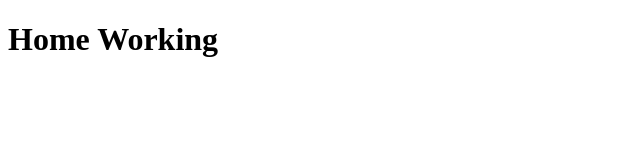
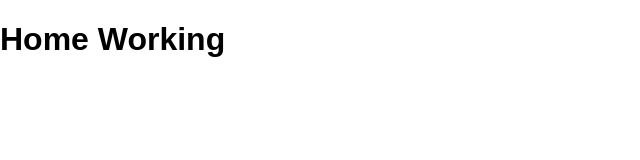
Before and after one commit to bagula2/Birth-Digitalization-Application-Generate-for-Panchayat, a Next.js app: page / in a window 1280 px wide. Shown: the top 160 px of the page, without its empty margins (0-640 px from the left). Built offline with nearby package versions, Linux system fonts and the light colour scheme.

Commit message:
Add language attribute to html tag in layout

```diff
--- a/app/layout.tsx
+++ b/app/layout.tsx
@@ -1,10 +1,12 @@
+import "./globals.css";
+
 export default function RootLayout({
   children,
 }: {
   children: React.ReactNode;
 }) {
   return (
-    <html>
+    <html lang="en">
       <body>{children}</body>
     </html>
   );
```
